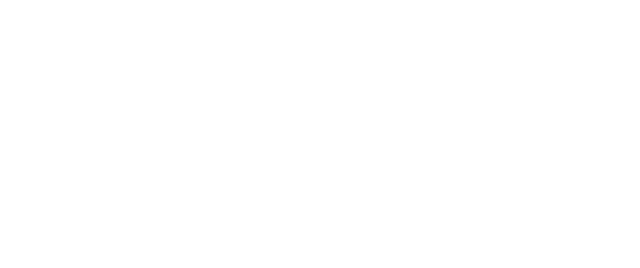
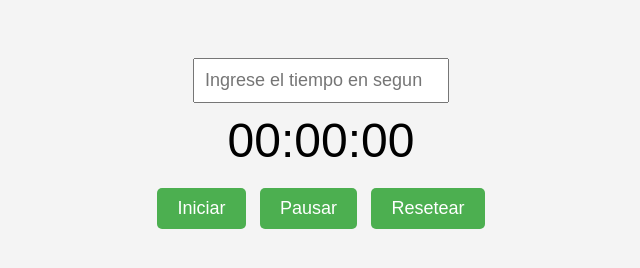
Before and after one commit to rampley12/practico5-trabajo6, a plain HTML site: page index.html in a window 1280 px wide. Shown: the whole page, without its empty margins (319-959 px from the left). Drawn offline with Linux system fonts and the light colour scheme.

Commit message:
agregue el temporizador git

```diff
--- /dev/null
+++ b/css/style.css
@@ -0,0 +1,28 @@
+body {
+    font-family: Arial, sans-serif;
+    text-align: center;
+    background-color: #f4f4f4;
+    padding-top: 50px;
+  }
+  #clock {
+    font-size: 48px;
+    margin-bottom: 20px;
+  }
+  input[type="number"] {
+    font-size: 18px;
+    padding: 10px;
+    margin-bottom: 10px;
+  }
+  button {
+    font-size: 18px;
+    padding: 10px 20px;
+    margin: 0 5px;
+    cursor: pointer;
+    background-color: #4CAF50;
+    color: white;
+    border: none;
+    border-radius: 5px;
+  }
+  button:hover {
+    background-color: #45a049;
+  }
--- a/index.html
+++ b/index.html
@@ -6,9 +6,17 @@
     <meta name="author" content="Diaz Vaca Ramiro Wualter">
     <meta name="description"content="practica con javascrips"/>
     <meta name="keywords"content="practica con js, git y git hub"/>
+    <link rel="stylesheet" href="./css/style.css">
     <title>temporizador</title>
 </head>
 <body>
+    <input type="number" id="inputTime" placeholder="Ingrese el tiempo en segundos">
+  <br>
+  <div id="clock">00:00:00</div>
+  <button onclick="start()">Iniciar</button>
+  <button onclick="pause()">Pausar</button>
+  <button onclick="reset()">Resetear</button>
 
+ <script src="./js/app.js"></script>
 </body>
 </html>
--- /dev/null
+++ b/js/app.js
@@ -0,0 +1,38 @@
+let timer;
+let timeLeft = 0;
+
+function start() {
+  if (timer) {
+    clearInterval(timer);
+  }
+  timeLeft = document.getElementById('inputTime').value;
+  timer = setInterval(updateClock, 1000);
+}
+
+function pause() {
+  clearInterval(timer);
+}
+
+function reset() {
+  clearInterval(timer);
+  timeLeft = 0;
+  document.getElementById('inputTime').value = '';
+  document.getElementById('clock').innerHTML = '00:00:00';
+}
+
+function updateClock() {
+  if (timeLeft <= 0) {
+    clearInterval(timer);
+    alert('¡Tiempo agotado!');
+  } else {
+    timeLeft--;
+    const hours = Math.floor(timeLeft / 3600);
+    const minutes = Math.floor((timeLeft % 3600) / 60);
+    const seconds = timeLeft % 60;
+    const formattedTime =
+      (hours < 10 ? "0" + hours : hours) + ":" +
+      (minutes < 10 ? "0" + minutes : minutes) + ":" +
+      (seconds < 10 ? "0" + seconds : seconds);
+    document.getElementById('clock').innerHTML = formattedTime;
+  }
+}
```
